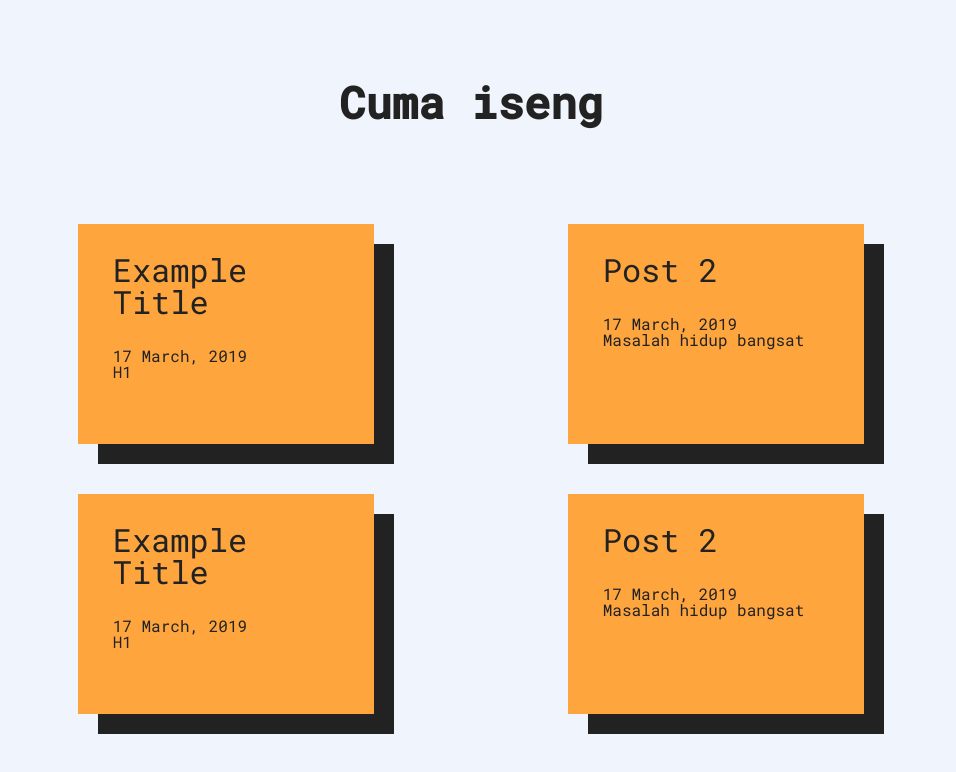
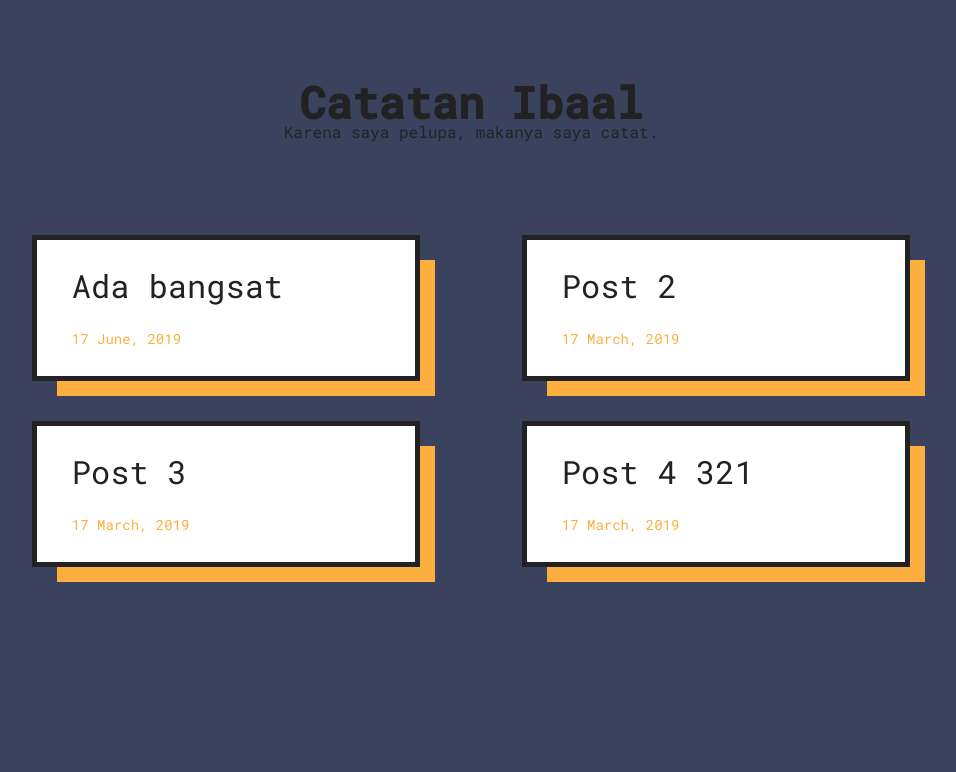
Before and after one commit to iqbalfasri/ibaal.space, a Gatsby site: page /blog in a window 1280 px wide. Shown: the whole page, without its empty margins (169-1125 px from the left). Built offline with nearby package versions, Linux system fonts and the light colour scheme; Gatsby itself is replaced by a stand-in of ours.

Commit message:
customize layour

```diff
--- a/src/components/blog-card.js
+++ b/src/components/blog-card.js
@@ -11,7 +11,6 @@ function BlogCard({ node }) {
       <div className="blog-card">
         <h1 className="blog-title">{title}</h1>
         <span>{date}</span>
-        <p>{excerpt}</p>
       </div>
     </Link>
   );
--- a/src/components/layout.css
+++ b/src/components/layout.css
@@ -6,7 +6,7 @@
 
 /* Main page style */
 body {
-  background-color: #eff4fd;
+  background-color: #3A425D !important;
 }
 
 /* Blog style */
@@ -19,23 +19,32 @@ body {
   text-decoration: none;
 }
 .blog-card {
-  background-color: #fea53e;
+  display: flex;
+  flex-direction: column;
+  justify-content: space-between;
+  background-color: white;
+  outline: 5px solid #222;
   height: auto;
-  min-height: 220px;
+  max-height: 200px;
+  overflow: hidden;
   width: 100% !important;
   padding: 30px 35px;
   box-sizing: border-box;
   margin-bottom: 50px;
   position: relative;
-  box-shadow: 20px 20px #222;
+  box-shadow: 20px 20px #FCAF3E;
   transition: box-shadow 0.15s ease-in;
 }
 .blog-card:hover {
-  box-shadow: 15px 15px #222;
+  box-shadow: 15px 15px #FCAF3E;
 }
 .blog-card .blog-title {
   font-size: 32px;
   margin-bottom: 30px;
+}
+.blog-card span {
+  font-size: 14px;
+  color: #FCAF3E;
 }
 
 /* Responsive */
--- a/src/content/post-1.md
+++ b/src/content/post-1.md
@@ -1,6 +1,6 @@
 ---
-title: "Example Title"
-date: "2019-03-17"
+title: "Ada bangsat"
+date: "2019-06-17"
 draft: false
 path: "/blog/example-title"
 ---
--- /dev/null
+++ b/src/content/post-3.md
@@ -0,0 +1,8 @@
+---
+title: "Post 3 "
+date: "2019-03-17"
+draft: false
+path: "/blog/postingan-3"
+---
+
+# Masalah hidup Lamay
--- /dev/null
+++ b/src/content/post-4.md
@@ -0,0 +1,8 @@
+---
+title: "Post 4 321"
+date: "2019-03-17"
+draft: false
+path: "/blog/postingan-4"
+---
+
+# Masalah hidup Lamay
--- a/src/pages/blog.js
+++ b/src/pages/blog.js
@@ -33,13 +33,15 @@ const BlogPage = ({ data }) => {
       <Seo title={`Blog`} />
       <BlogContent className="container">
         <BlogHeader>
-          <BlogHeaderText>Cuma iseng</BlogHeaderText>
+          <BlogHeaderText>Catatan Ibaal</BlogHeaderText>
+          <p>
+            <center>Karena saya pelupa, makanya saya catat.</center>
+          </p>
         </BlogHeader>
         <div className="row">
           {allMarkdownRemark.map(({ node }) => {
             return (
-              <div className="blog-rows col-md-4 col-xs-12 col-sm-12">
-                <BlogCard node={node} />
+              <div className="blog-rows col-md-5 col-xs-12 col-sm-12">
                 <BlogCard node={node} />
               </div>
             );
```
Also changed, not shown: src/components/styled.js (+13 -4 lines), src/pages/index.js (+5 -8 lines).
